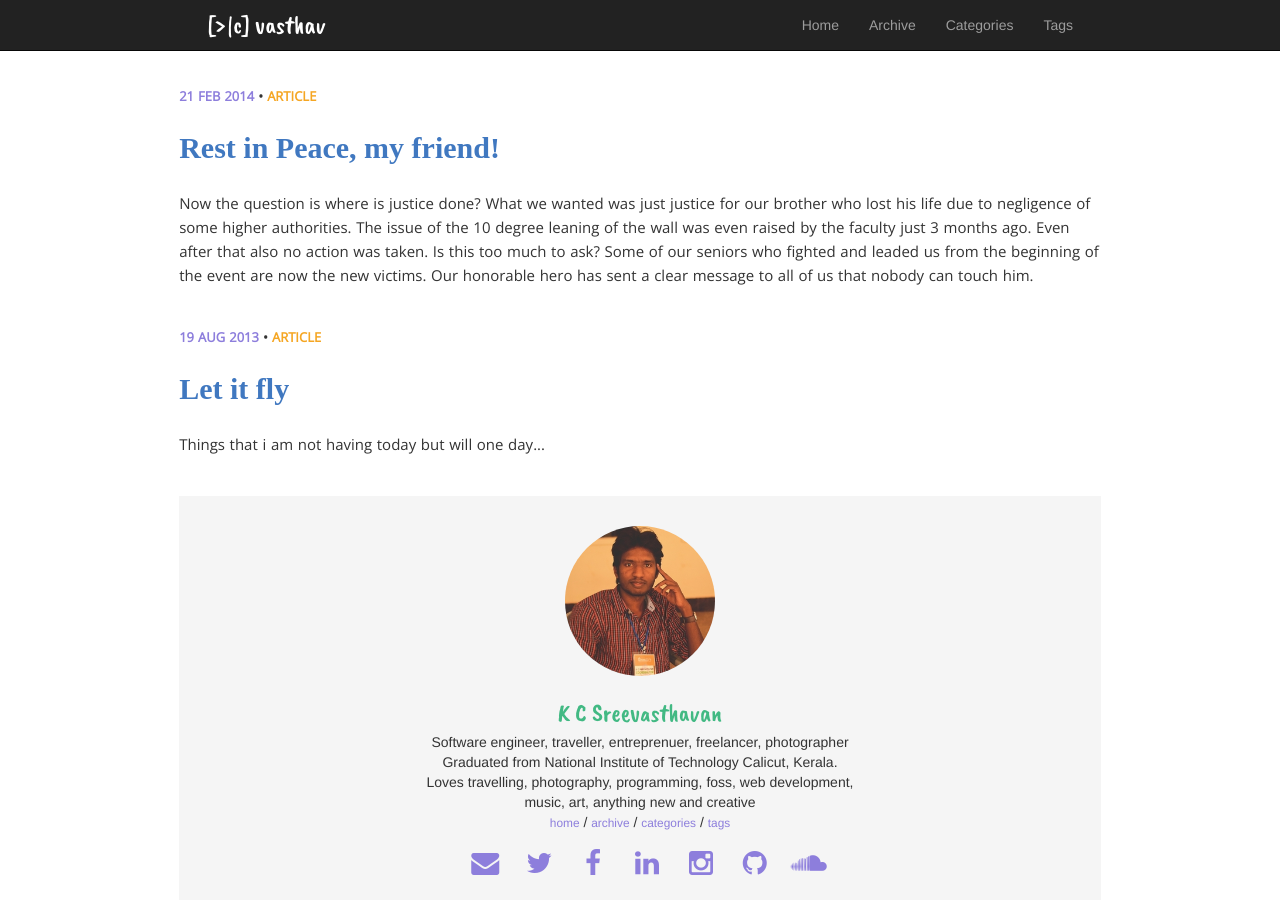
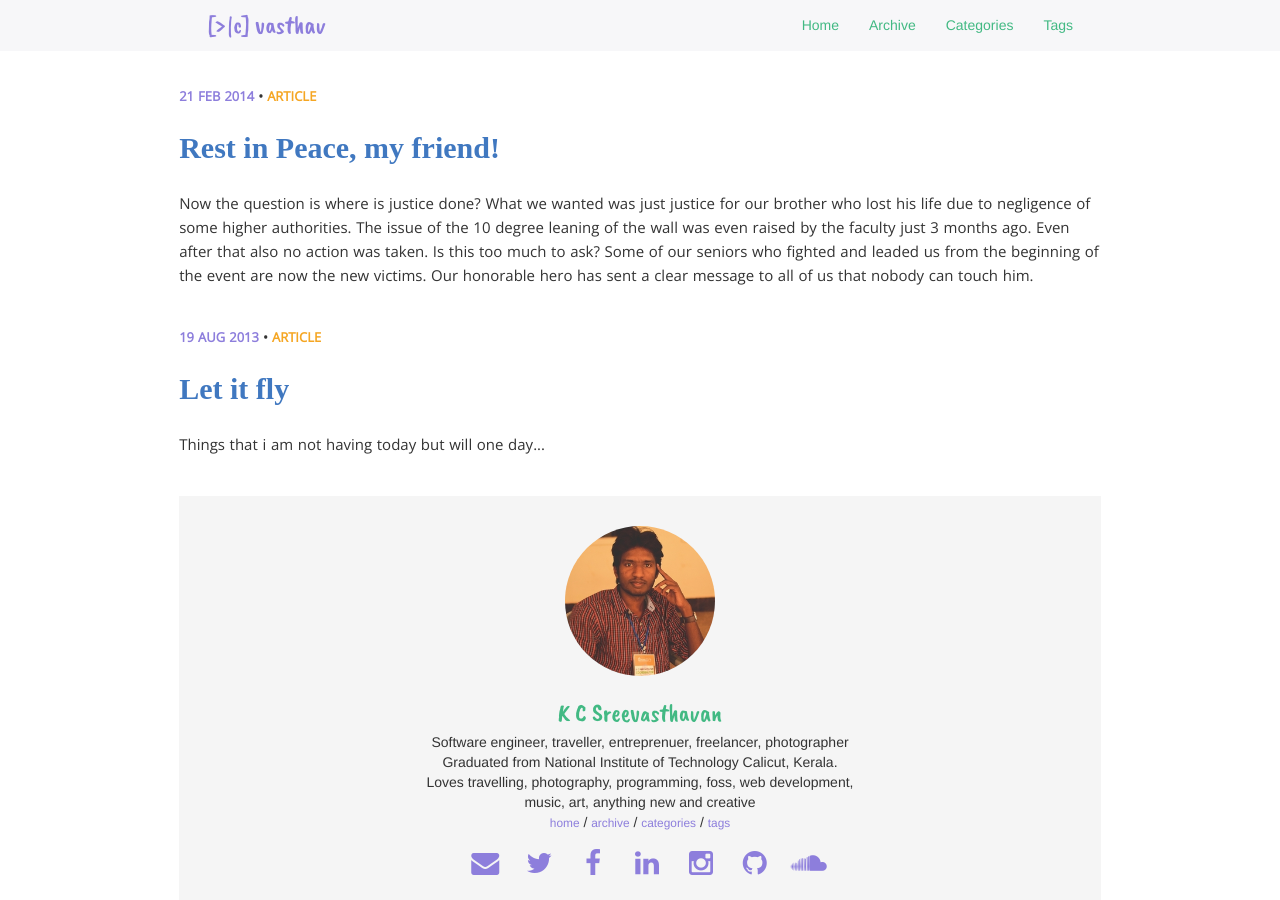
Before and after one commit to vasthav/vasthav.github.io, a Jekyll site: the page built from index.html, in a window 1280 px wide and 900 px high. Built offline with Jekyll 4.4.1, drawn with Linux system fonts in a browser that asks for light colours; some web fonts are replaced.

Commit message:
add light navbar

```diff
--- a/_includes/navbar.html
+++ b/_includes/navbar.html
@@ -1,37 +1,21 @@
-<!-- <nav class="navbar navbar-fixed-top navbar-light bg-faded">
-  <button class="navbar-toggler hidden-sm-up" type="button" data-toggle="collapse" data-target="#exCollapsingNavbar2" aria-controls="exCollapsingNavbar2" aria-expanded="false" aria-label="Toggle navigation">
-    &#9776;
-  </button>
-  <div class="collapse navbar-toggleable-xs" id="exCollapsingNavbar2">
-    <ul class="nav navbar-nav">
-      <li class="nav-item">
-        <a class="nav-link" href="#">home</a>
-      </li>
-      <li class="nav-item">
-        <a class="nav-link" href="{{ site.url }}/">home</a>
-      </li>
-      {% for page in site.pages %} {% if page.title %}
-      <li class="nav-item">
-        <a class="nav-link" href="{{ site.url }}{{ page.url }}">{{ page.title }}</a>
-        {% unless forloop.last %}
-        {% endunless %}
-      </li>
-      {% endif %} {% endfor %}
-    </ul>
-  </div>
-</nav>
- -->
-
  <!-- <nav class="navbar navbar-inverse navbar-fixed-top"> -->
-<nav class="navbar navbar-fixed-top navbar-inverse bg-faded">
+<!-- <nav class="navbar navbar-fixed-top navbar-inverse bg-faded">
   <div class="container">
     <div class="navbar-header">
       <button type="button" class="navbar-toggle" data-toggle="collapse" data-target="#myNavbar">
         <span class="icon-bar"></span>
         <span class="icon-bar"></span>
         <span class="icon-bar"></span>
+      </button> -->
+<nav class="navbar navbar-fixed-top bg-faded" style="background-color: rgb(247, 247, 249)">
+  <div class="container">
+    <div class="navbar-header">
+      <button type="button" class="navbar-toggle" data-toggle="collapse" data-target="#myNavbar">
+        <span class="icon-bar" style="background-color:black"></span>
+        <span class="icon-bar" style="background-color:black"></span>
+        <span class="icon-bar" style="background-color:black"></span>
       </button>
-      <a class="navbar-brand" href="{{ site.url }}/" style="color:white; font-family: 'Caveat Brush', cursive; font-size:25px">[>|c] vasthav</a>
+      <a class="navbar-brand" href="{{ site.url }}/" style="color:#8d7edc; font-family: 'Caveat Brush', cursive; font-size:25px">[>|c] vasthav</a>
     </div>
     <div class="collapse navbar-collapse" id="myNavbar">
       <ul class="nav navbar-nav navbar-right">
--- a/_layouts/default.html
+++ b/_layouts/default.html
@@ -9,6 +9,7 @@
   <div class="post-listing">
     {{ content }}
     {% include sidebar.html %}
+    <span id="#about"></span>
     {% include footer.html %}
   </div>
   {% include js.html %}
```
Also changed, not shown: 8 other files.
